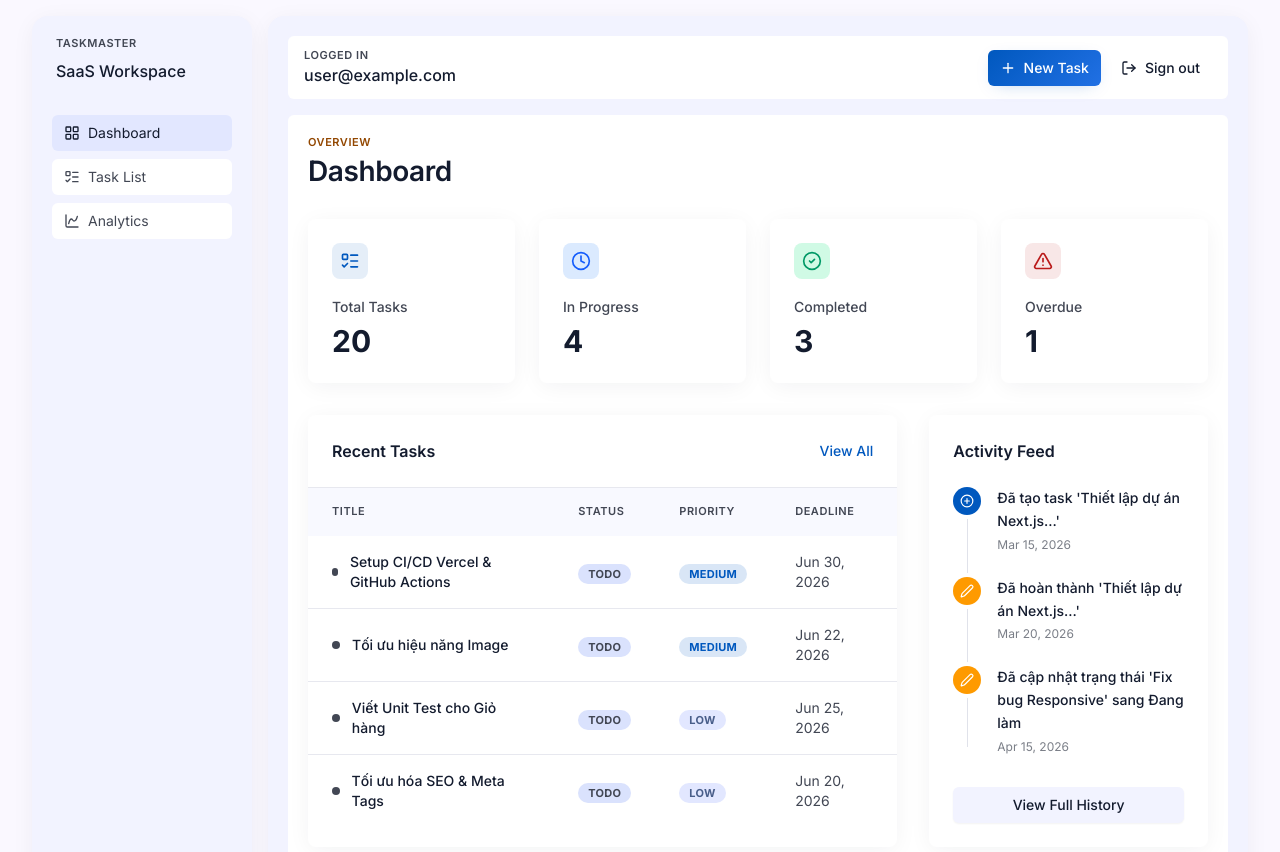
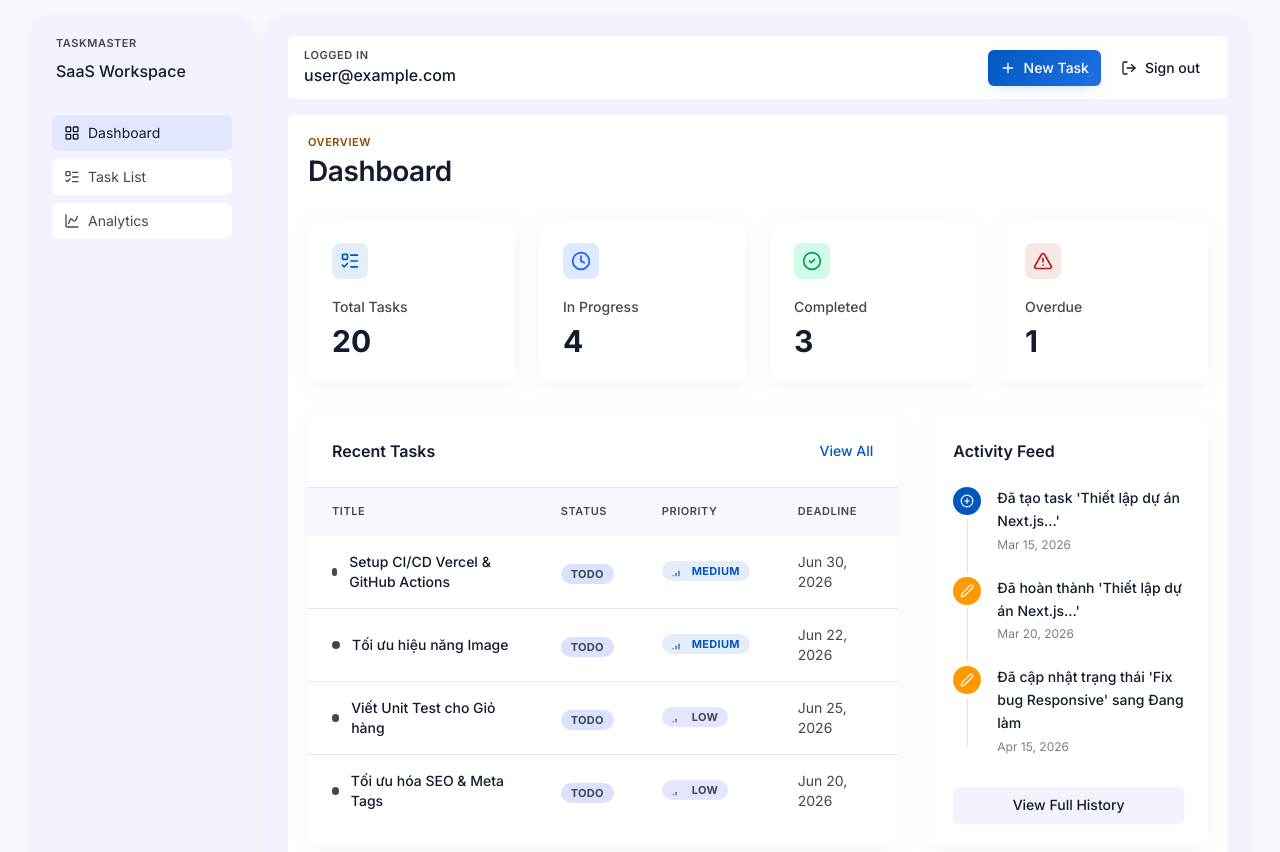
Before and after one commit to hypeaxis/saas-dashboard, a Next.js app: page /dashboard in a window 1280 px wide. Shown: the top 852 px of the page. Built offline with nearby package versions, Linux system fonts and the light colour scheme; no server answers; sample sign-in values are in the browser's storage.

Commit message:
Refactor + Remove edit button on UI

```diff
--- a/src/app/(protected)/analytics/page.tsx
+++ b/src/app/(protected)/analytics/page.tsx
@@ -1,6 +1,6 @@
 "use client";
 
-import React, { useMemo } from "react";
+import { useMemo } from "react";
 import { useAtomValue } from "jotai";
 import Highcharts from "highcharts";
 import HighchartsReact from "highcharts-react-official";
@@ -10,20 +10,13 @@ import {
     completionRateAtom,
     statusCountsAtom,
 } from "src/store/tasks";
-
-const CHART_COLORS = {
-    priority: {
-        high: "#ef4444",
-        medium: "#f59e0b",
-        low: "#10b981",
-        fallback: "#94a3b8",
-    },
-    status: {
-        todo: "#64748b",
-        doing: "#2563eb",
-        done: "#16a34a",
-    },
-} as const;
+import {
+    TASK_PRIORITY_CHART_COLORS,
+    TASK_PRIORITY_LABELS,
+    TASK_STATUS_CHART_COLORS,
+    TASK_STATUS_LABELS,
+} from "src/lib/task";
+import { TASK_PRIORITY_VALUES, TASK_STATUS_VALUES } from "src/types/task";
 
 export default function AnalyticsPage() {
     const tasks = useAtomValue(tasksAtom);
@@ -32,22 +25,10 @@ export default function AnalyticsPage() {
     const completionRate = useAtomValue(completionRateAtom);
 
     const priorityChartOptions = useMemo(() => {
-
-        const priorityLabels: Record<keyof typeof priorityCounts, string> = {
-            low: "Low",
-            medium: "Medium",
-            high: "High",
-        };
-
-        const data = Object.entries(priorityCounts).map(([key, value]) => ({
-        name: priorityLabels[key as keyof typeof priorityLabels],
-        y: value as number,
-
-        color:
-            key === "high" ? CHART_COLORS.priority.high :
-            key === "medium" ? CHART_COLORS.priority.medium :
-            key === "low" ? CHART_COLORS.priority.low :
-            CHART_COLORS.priority.fallback
+        const data = TASK_PRIORITY_VALUES.map((priority) => ({
+            name: TASK_PRIORITY_LABELS[priority],
+            y: priorityCounts[priority],
+            color: TASK_PRIORITY_CHART_COLORS[priority],
         }));
 
         return {
@@ -89,7 +70,7 @@ export default function AnalyticsPage() {
             },
             title: { text: "" },
             xAxis: {
-            categories: ["Todo", "In Progress", "Done"],
+                categories: TASK_STATUS_VALUES.map((status) => TASK_STATUS_LABELS[status]),
                 lineColor: "#cbd5e1",
                 labels: {
                     style: {
@@ -113,11 +94,10 @@ export default function AnalyticsPage() {
             series: [
                 {
                     name: "Tasks",
-            data: [
-                { y: statusCounts.todo, color: CHART_COLORS.status.todo },
-                { y: statusCounts.doing, color: CHART_COLORS.status.doing },
-                { y: statusCounts.done, color: CHART_COLORS.status.done },
-            ],
+                    data: TASK_STATUS_VALUES.map((status) => ({
+                        y: statusCounts[status],
+                        color: TASK_STATUS_CHART_COLORS[status],
+                    })),
                     showInLegend: false,
                 },
             ],
--- a/src/app/(protected)/dashboard/page.tsx
+++ b/src/app/(protected)/dashboard/page.tsx
@@ -2,59 +2,13 @@
 
 import { useAtomValue } from "jotai";
 import Link from "next/link";
-import {
-    ListTodo,
-    Clock,
-    CheckCircle2,
-    AlertTriangle,
-    Edit2,
-    PlusCircle,
-    Trash
-} from "lucide-react";
+import { ListTodo, Clock, CheckCircle2, AlertTriangle, Edit2, PlusCircle, Trash } from "lucide-react";
 
 import { activitiesAtom, tasksAtom } from "src/store/tasks";
 import { Button } from "src/components/ui/button";
 import { cn } from "src/lib/utils";
-import type { Priority, Status } from "src/types/task";
-
-// Helper định dạng ngày tháng
-const formatDate = (dateStr?: string) => {
-    if (!dateStr) return "-";
-    return new Date(dateStr).toLocaleDateString("en-US", {
-        month: "short",
-        day: "2-digit",
-        year: "numeric",
-    });
-};
-
-// Component UI hiển thị Status
-const StatusBadge = ({ status }: { status: Status }) => {
-    const config = {
-        todo: { label: "Todo", className: "bg-surface-container-highest text-muted-foreground" },
-        doing: { label: "In Progress", className: "bg-blue-100 text-blue-800 dark:bg-blue-900/30 dark:text-blue-400" },
-        done: { label: "Completed", className: "bg-emerald-100 text-emerald-800 dark:bg-emerald-900/30 dark:text-emerald-400" },
-    };
-    const { label, className } = config[status];
-    return (
-        <span className={cn("inline-flex items-center px-2.5 py-0.5 rounded-full text-[11px] font-bold uppercase tracking-wide", className)}>
-            {label}
-        </span>
-    );
-};
-
-// Component UI hiển thị Priority
-const PriorityBadge = ({ priority }: { priority: Priority }) => {
-    const config = {
-        low: "bg-surface-container-high text-secondary",
-        medium: "bg-primary/15 text-primary dark:bg-primary/25 dark:text-primary-foreground",
-        high: "bg-destructive/10 text-destructive dark:bg-destructive/20",
-    };
-    return (
-        <span className={cn("inline-flex items-center px-2.5 py-0.5 rounded-full text-[11px] font-bold uppercase tracking-wide", config[priority])}>
-            {priority}
-        </span>
-    );
-};
+import { PriorityBadge, StatusBadge } from "src/components/tasks/TaskBadges";
+import { formatTaskDate } from "src/lib/task";
 
 export default function DashboardPage() {
     // Đọc dữ liệu tasks từ Jotai
@@ -165,7 +119,7 @@ export default function DashboardPage() {
                                             <PriorityBadge priority={task.priority} />
                                         </td>
                                         <td className="px-6 py-4 text-sm text-muted-foreground">
-                                            {formatDate(task.deadline)}
+                                            {formatTaskDate(task.deadline)}
                                         </td>
                                     </tr>
                                 ))}
@@ -201,7 +155,7 @@ export default function DashboardPage() {
                                         <span className="text-foreground font-medium">{activity.message}</span>
                                     </p>
                                     <p className="text-xs text-muted-foreground/70 mt-1">
-                                        {formatDate(activity.createdAt)}
+                                        {formatTaskDate(activity.createdAt)}
                                     </p>
                                 </div>
                             </div>
--- a/src/app/(protected)/tasks/page.tsx
+++ b/src/app/(protected)/tasks/page.tsx
@@ -1,16 +1,7 @@
 "use client";
 
 import { useAtom, useAtomValue } from "jotai";
-import {
-    Search,
-    Plus,
-    Eye,
-    Edit2,
-    Trash,
-    SignalHigh,
-    SignalMedium,
-    SignalLow
-} from "lucide-react";
+import { Search, Plus, Eye, Edit2, Trash } from "lucide-react";
 import {
     filteredTasksAtom,
     searchAtom,
@@ -22,50 +13,10 @@ import {
 } from "src/store/tasks";
 import { Button } from "src/components/ui/button";
 import { cn } from "src/lib/utils";
-import type { Priority, Status } from "src/types/task";
 import DeleteConfirmModal from "src/components/tasks/DeleteConfirmModal";
 import TaskDetailModal from "src/components/tasks/TaskDetailModal";
-
-// Helper định dạng ngày
-const formatDate = (dateStr?: string) => {
-    if (!dateStr) return "-";
-    return new Date(dateStr).toLocaleDateString("en-US", {
-        month: "short",
-        day: "2-digit",
-        year: "numeric",
-    });
-};
-
-// Component UI hiển thị Status
-const StatusBadge = ({ status }: { status: Status }) => {
-    const config = {
-        todo: { label: "Todo", className: "bg-surface-container-highest text-muted-foreground" },
-        doing: { label: "In Progress", className: "bg-blue-100 text-blue-800 dark:bg-blue-900/30 dark:text-blue-400" },
-        done: { label: "Done", className: "bg-emerald-100 text-emerald-800 dark:bg-emerald-900/30 dark:text-emerald-400" },
-    };
-    const { label, className } = config[status];
-    return (
-        <span className={cn("inline-flex items-center px-2.5 py-0.5 rounded-full text-[11px] font-bold uppercase tracking-wide", className)}>
-            {label}
-        </span>
-    );
-};
-
-// Component UI hiển thị Priority kèm Icon
-const PriorityBadge = ({ priority }: { priority: Priority }) => {
-    const config = {
-        low: { icon: SignalLow, className: "text-muted-foreground" },
-        medium: { icon: SignalMedium, className: "text-primary" },
-        high: { icon: SignalHigh, className: "text-destructive" },
-    };
-    const { icon: Icon, className } = config[priority];
-    return (
-        <div className="flex items-center gap-1.5 text-foreground">
-            <Icon className={cn("size-4", className)} />
-            <span className="text-sm capitalize">{priority}</span>
-        </div>
-    );
-};
+import { PriorityBadge, StatusBadge } from "src/components/tasks/TaskBadges";
+import { formatTaskDate } from "src/lib/task";
 
 export default function TasksPage() {
     // Kết nối State với Jotai
@@ -74,7 +25,7 @@ export default function TasksPage() {
     const [filter, setFilter] = useAtom(filterAtom);
     const [modalState, setModalState] = useAtom(taskModalAtom);
     const [deleteState, setDeleteState] = useAtom(deleteConfirmAtom);
-    const [detailState, setDetailState] = useAtom(taskDetailAtom);
+    const [, setDetailState] = useAtom(taskDetailAtom);
 
     const handleCreateTask = () => {
         setModalState({ isOpen: true, editingTaskId: null });
@@ -165,7 +116,7 @@ export default function TasksPage() {
                                     </td>
                                     <td className="px-6 py-5">
                                         <span className={cn("text-sm", task.status === "done" ? "text-muted-foreground/50 line-through" : "text-muted-foreground")}>
-                                            {formatDate(task.deadline)}
+                                            {formatTaskDate(task.deadline)}
                                         </span>
                                     </td>
                                     <td className="px-6 py-5 text-right">
@@ -177,15 +128,6 @@ export default function TasksPage() {
                                                 className="p-2 text-muted-foreground hover:text-primary transition-colors rounded-md hover:bg-surface-container-high"
                                             >
                                                 <Eye className="size-4" />
-                                            </button>
-
-                                            <button
-                                                type="button"
-                                                onClick={() => handleEditTask(task.id)}
-                                                aria-label={`Edit ${task.title}`}
-                                                className="p-2 text-muted-foreground hover:text-primary transition-colors rounded-md hover:bg-surface-container-high"
-                                            >
-                                                <Edit2 className="size-4" />
                                             </button>
 
                                             <button
--- /dev/null
+++ b/src/components/tasks/TaskBadges.tsx
@@ -0,0 +1,34 @@
+import { SignalHigh, SignalLow, SignalMedium } from "lucide-react";
+import { cn } from "src/lib/utils";
+import {
+    TASK_PRIORITY_BADGE_CLASSES,
+    TASK_PRIORITY_LABELS,
+    TASK_STATUS_BADGE_CLASSES,
+    TASK_STATUS_LABELS,
+} from "src/lib/task";
+import type { Priority, Status } from "src/types/task";
+
+const priorityIcons: Record<Priority, typeof SignalLow> = {
+    low: SignalLow,
+    medium: SignalMedium,
+    high: SignalHigh,
+};
+
+export function StatusBadge({ status }: { status: Status }) {
+    return (
+        <span className={cn("inline-flex items-center rounded-full px-2.5 py-0.5 text-[11px] font-bold uppercase tracking-wide", TASK_STATUS_BADGE_CLASSES[status])}>
+            {TASK_STATUS_LABELS[status]}
+        </span>
+    );
+}
+
+export function PriorityBadge({ priority }: { priority: Priority }) {
+    const Icon = priorityIcons[priority];
+
+    return (
+        <span className={cn("inline-flex items-center gap-1.5 rounded-full px-2.5 py-0.5 text-[11px] font-bold uppercase tracking-wide", TASK_PRIORITY_BADGE_CLASSES[priority])}>
+            <Icon className="size-3.5" />
+            {TASK_PRIORITY_LABELS[priority]}
+        </span>
+    );
+}
--- a/src/components/tasks/TaskModal.tsx
+++ b/src/components/tasks/TaskModal.tsx
@@ -8,18 +8,27 @@ import * as z from "zod";
 import { X } from "lucide-react";
 import { activitiesAtom, tasksAtom, taskModalAtom } from "src/store/tasks";
 import { Button } from "src/components/ui/button";
-import type { Activity, Task, Status, Priority } from "src/types/task";
+import { createTaskActivity } from "src/lib/task";
+import { TASK_PRIORITY_VALUES, TASK_STATUS_VALUES } from "src/types/task";
+import type { Task } from "src/types/task";
 
-// 1. Zod Schema Validation
 const taskSchema = z.object({
     title: z.string().min(3, "Title must be at least 3 characters."),
     description: z.string().optional(),
-    status: z.enum(["todo", "doing", "done"]),
-    priority: z.enum(["low", "medium", "high"]),
+    status: z.enum(TASK_STATUS_VALUES),
+    priority: z.enum(TASK_PRIORITY_VALUES),
     deadline: z.string().optional(),
 });
 
 type TaskFormValues = z.infer<typeof taskSchema>;
+
+const EMPTY_TASK_FORM_VALUES = {
+    title: "",
+    description: "",
+    status: "todo",
+    priority: "medium",
+    deadline: "",
+} satisfies TaskFormValues;
 
 export default function TaskModal() {
     const [modalState, setModalState] = useAtom(taskModalAtom);
@@ -37,16 +46,9 @@ export default function TaskModal() {
         formState: { errors },
     } = useForm<TaskFormValues>({
         resolver: zodResolver(taskSchema),
-        defaultValues: {
-            title: "",
-            description: "",
-            status: "todo",
-            priority: "medium",
-            deadline: "",
-        },
+        defaultValues: EMPTY_TASK_FORM_VALUES,
     });
 
-    // Reset form mỗi khi Modal mở hoặc thay đổi task đang edit
     useEffect(() => {
         if (modalState.isOpen) {
             if (editingTask) {
@@ -58,13 +60,7 @@ export default function TaskModal() {
                     deadline: editingTask.deadline ?? "",
                 });
             } else {
-                reset({
-                    title: "",
-                    description: "",
-                    status: "todo",
-                    priority: "medium",
-                    deadline: "",
-                });
+                reset(EMPTY_TASK_FORM_VALUES);
             }
         }
     }, [modalState.isOpen, editingTask, reset]);
@@ -73,20 +69,13 @@ export default function TaskModal() {
         setModalState({ isOpen: false, editingTaskId: null });
     };
 
-    const addActivity = (activity: Activity) => {
-        setActivities((prev) => [activity, ...prev]);
-    };
-
     const onSubmit = (values: TaskFormValues) => {
         const now = new Date().toISOString();
 
         if (isEditMode && editingTask) {
-            // Update existing task
             const updatedTask = {
                 ...editingTask,
                 ...values,
-                status: values.status as Status,
-                priority: values.priority as Priority,
                 updatedAt: now,
             };
 
@@ -96,38 +85,24 @@ export default function TaskModal() {
                 )
             );
 
-            addActivity({
-                id: `activity-${Date.now()}`,
-                type: "update",
-                taskId: editingTask.id,
-                message: `Updated task ${updatedTask.title}`,
-                createdAt: now,
-            });
+            setActivities((prev) => [createTaskActivity("update", updatedTask, now), ...prev]);
         } else {
-            // Create new task
             const newTask: Task = {
                 id: `task-${Date.now()}`,
                 title: values.title,
                 description: values.description,
-                status: values.status as Status,
-                priority: values.priority as Priority,
+                status: values.status,
+                priority: values.priority,
                 deadline: values.deadline,
                 createdAt: now,
                 updatedAt: now,
             };
-            // Thêm lên đầu danh sách
+
             setTasks((prev) => [newTask, ...prev]);
 
-            addActivity({
-                id: `activity-${Date.now()}`,
-                type: "create",
-                taskId: newTask.id,
-                message: `Created task ${newTask.title}`,
-                createdAt: now,
-            });
+            setActivities((prev) => [createTaskActivity("create", newTask, now), ...prev]);
         }
 
-        // Đóng modal sau khi submit thành công
         closeModal();
     };
 
--- /dev/null
+++ b/src/lib/task.ts
@@ -0,0 +1,98 @@
+import type { Activity, ActivityType, Priority, Status, Task } from "src/types/task";
+
+export const TASK_STATUS_LABELS: Record<Status, string> = {
+    todo: "Todo",
+    doing: "In Progress",
+    done: "Done",
+};
+
+export const TASK_PRIORITY_LABELS: Record<Priority, string> = {
+    low: "Low",
+    medium: "Medium",
+    high: "High",
+};
+
+export const TASK_STATUS_BADGE_CLASSES: Record<Status, string> = {
+    todo: "bg-surface-container-highest text-muted-foreground",
+    doing: "bg-blue-100 text-blue-800 dark:bg-blue-900/30 dark:text-blue-400",
+    done: "bg-emerald-100 text-emerald-800 dark:bg-emerald-900/30 dark:text-emerald-400",
+};
+
+export const TASK_PRIORITY_BADGE_CLASSES: Record<Priority, string> = {
+    low: "bg-surface-container-high text-muted-foreground",
+    medium: "bg-primary/10 text-primary dark:bg-primary/20",
+    high: "bg-destructive/10 text-destructive dark:bg-destructive/20",
+};
+
+export const TASK_STATUS_CHART_COLORS: Record<Status, string> = {
+    todo: "#64748b",
+    doing: "#2563eb",
+    done: "#16a34a",
+};
+
+export const TASK_PRIORITY_CHART_COLORS: Record<Priority, string> = {
+    low: "#10b981",
+    medium: "#f59e0b",
+    high: "#ef4444",
+};
+
+const DATE_FORMAT: Intl.DateTimeFormatOptions = {
+    month: "short",
+    day: "2-digit",
+    year: "numeric",
+};
+
+const DATE_TIME_FORMAT: Intl.DateTimeFormatOptions = {
+    hour: "2-digit",
+    minute: "2-digit",
+    second: "2-digit",
+    month: "2-digit",
+    day: "2-digit",
+    year: "numeric",
+};
+
+const resolveDate = (dateStr?: string) => {
+    if (!dateStr) {
+        return null;
+    }
+
+    const date = new Date(dateStr);
+
+    return Number.isNaN(date.getTime()) ? null : date;
+};
+
+export function formatTaskDate(dateStr?: string) {
+    const date = resolveDate(dateStr);
+
+    if (!date) {
+        return "-";
+    }
+
+    return date.toLocaleDateString("en-US", DATE_FORMAT);
+}
+
+export function formatTaskDateTime(dateStr?: string) {
+    const date = resolveDate(dateStr);
+
+    if (!date) {
+        return "-";
+    }
+
+    return date.toLocaleString("en-US", DATE_TIME_FORMAT);
+}
+
+export function createTaskActivity(type: ActivityType, task: Pick<Task, "id" | "title">, createdAt: string): Activity {
+    const actionByType: Record<ActivityType, string> = {
+        create: "Created",
+        update: "Updated",
+        delete: "Deleted",
+    };
+
+    return {
+        id: `activity-${Date.now()}`,
+        type,
+        taskId: task.id,
+        message: `${actionByType[type]} task ${task.title}`,
+        createdAt,
+    };
+}
--- a/src/types/task.ts
+++ b/src/types/task.ts
@@ -1,6 +1,10 @@
-export type Status = "todo" | "doing" | "done";
+export const TASK_STATUS_VALUES = ["todo", "doing", "done"] as const;
 
-export type Priority = "low" | "medium" | "high";
+export type Status = (typeof TASK_STATUS_VALUES)[number];
+
+export const TASK_PRIORITY_VALUES = ["low", "medium", "high"] as const;
+
+export type Priority = (typeof TASK_PRIORITY_VALUES)[number];
 
 export type Task = {
     id: string;
@@ -13,7 +17,9 @@ export type Task = {
     updatedAt: string;
 };
 
-export type ActivityType = "create" | "update" | "delete";
+export const ACTIVITY_TYPE_VALUES = ["create", "update", "delete"] as const;
+
+export type ActivityType = (typeof ACTIVITY_TYPE_VALUES)[number];
 
 export type Activity = {
     id: string;
```
Also changed, not shown: src/components/tasks/DeleteConfirmModal.tsx (+2 -10 lines), src/components/tasks/TaskDetailModal.tsx (+8 -34 lines). Lines whose indentation alone changed are shown as unchanged.
